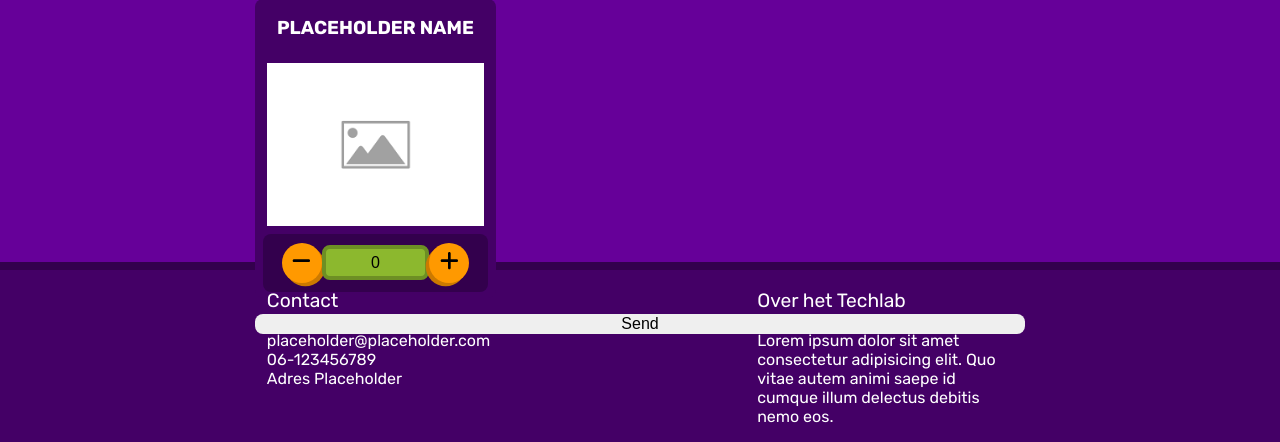
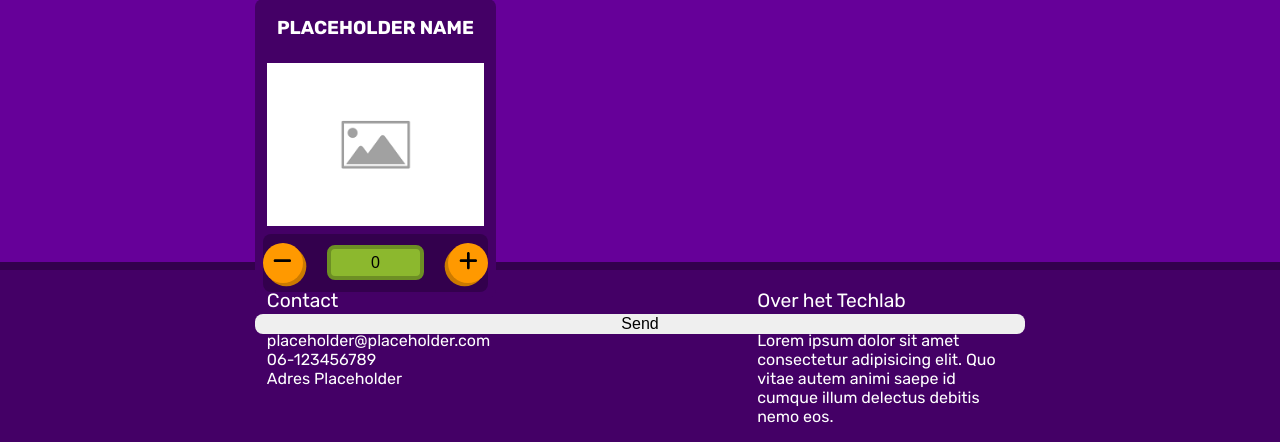
Before and after one commit to iolite312/boekingtechlab, a PHP site: page /booking in a window 1280 px wide. Shown: the part 696-1138 px from the top of the page. Run offline with PHP 8.4, Linux system fonts and the light colour scheme; data that the repository does not hold is empty; style sheets or scripts are compiled from the project's sources.

Commit message:
forgot some margins xd...

```diff
--- a/css/booking.css
+++ b/css/booking.css
@@ -116,7 +116,7 @@ option {
   text-align: center;
   margin: 0 0.5em;
   padding: 0.3rem 1rem;
-  margin: 0.7rem 0;
+  margin: 0.7rem 1.5rem;
   max-width: 30%;
   background-color: var(--green);
   border: solid 0.25em var(--green-dark);
--- a/scss/booking.scss
+++ b/scss/booking.scss
@@ -126,7 +126,7 @@ option {
         text-align: center;
         margin: 0 0.5em;
         padding: 0.3rem 1rem;
-        margin: 0.7rem 0;
+        margin: 0.7rem 1.5rem;
         max-width: 30%;
         background-color: var(--green);
         border: solid 0.25em var(--green-dark);
```
